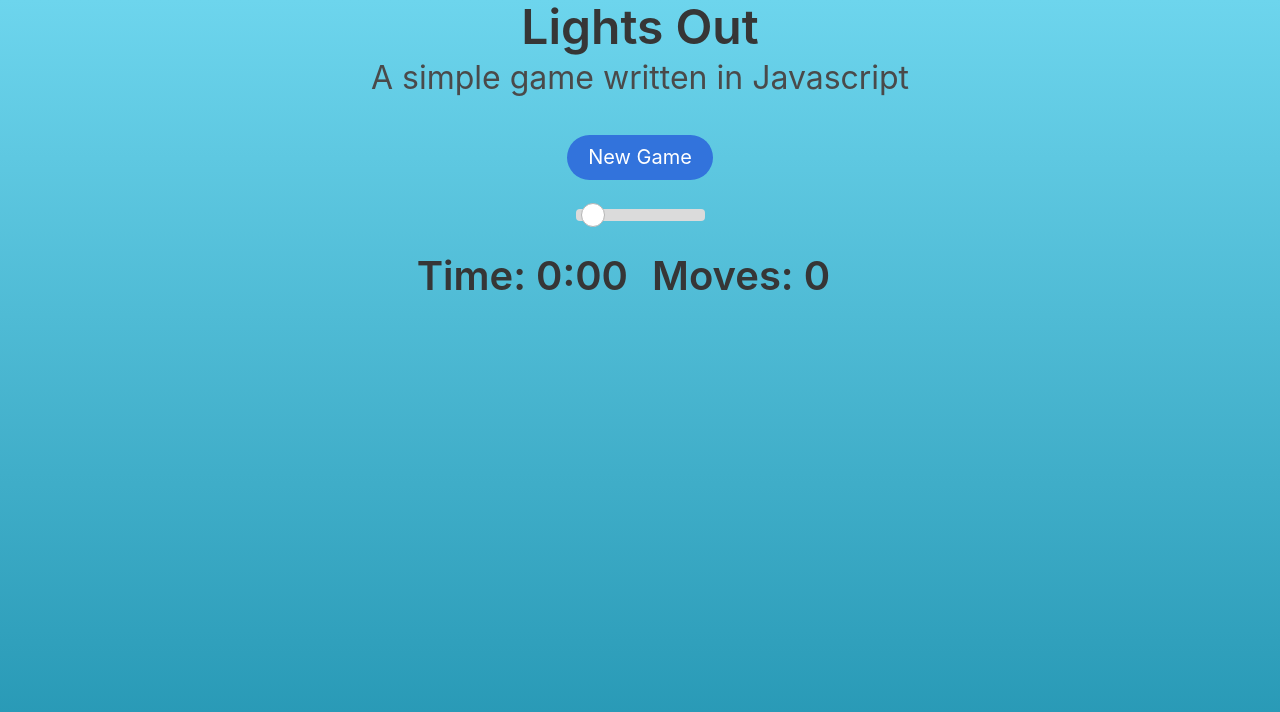
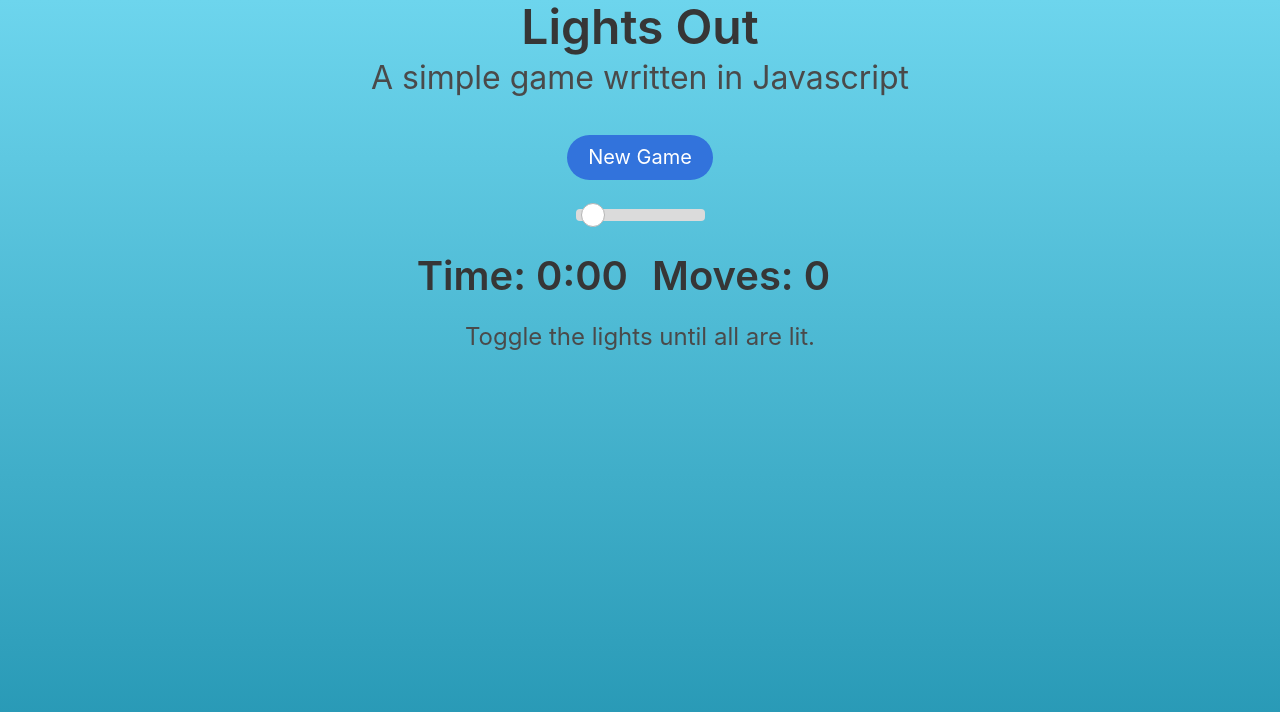
Before and after one commit to nipunG314/lightsOut, a website: page index.html in a window 1280 px wide. Drawn offline with Linux system fonts and the light colour scheme.

Commit message:
README added

```diff
--- a/index.html
+++ b/index.html
@@ -30,6 +30,7 @@
             <h2 class="title is-2" id="Moves">Moves: 0</h2>
         </div>
     </div>
+    <p class="subtitle is-4">Toggle the lights until all are lit.</p>
 
     <canvas class="board">
     </canvas>
```
Also changed, not shown: README.md (added).
